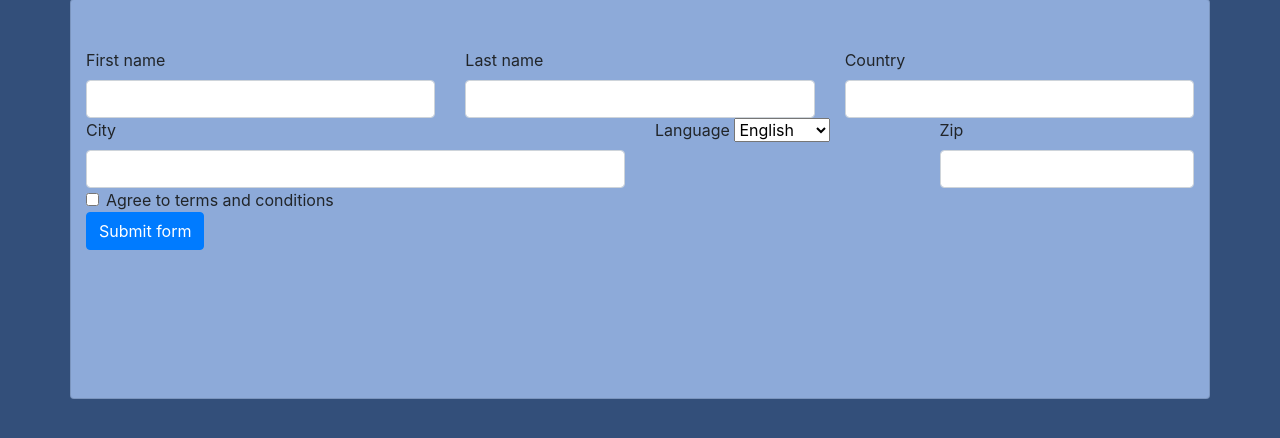
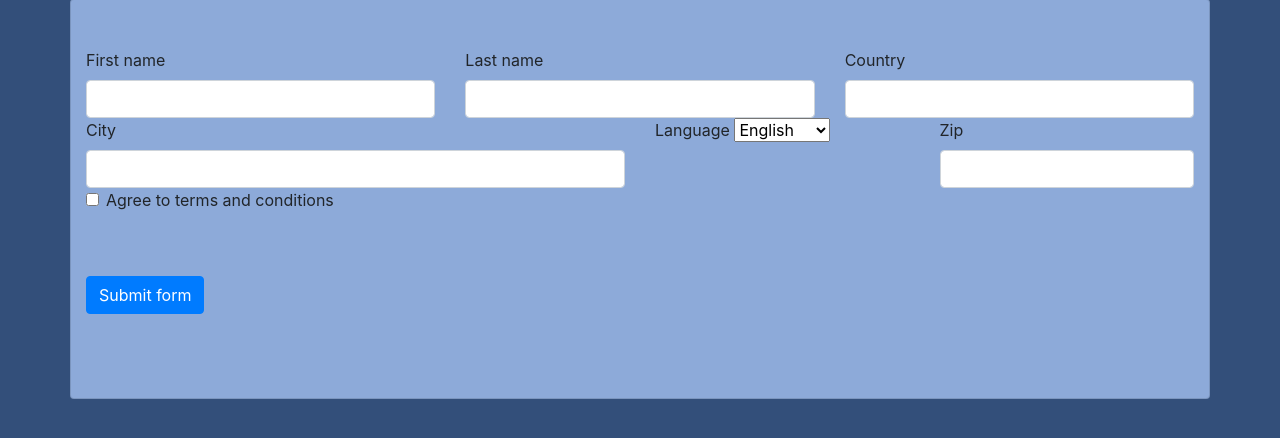
Before and after one commit to ayushhagarwal/Registration-Form-Validation, a Flask app: page / in a window 1280 px wide. Shown: the part 257-695 px from the top of the page. Run offline with Flask 2, Linux system fonts and the light colour scheme; some libraries are stand-ins or nearby versions.

Commit message:
css changes on the form

```diff
--- a/static/css/index.css
+++ b/static/css/index.css
@@ -17,3 +17,6 @@ body {
     padding-top: 3rem;
     margin-top: 200px;
 }
+#button{
+    margin-top: 4rem;
+}
--- a/templates/index.html
+++ b/templates/index.html
@@ -86,7 +86,7 @@
               </div>
             </div>
             <div class="col-12">
-              <button class="btn btn-primary" type="submit">Submit form</button>
+              <button class="btn btn-primary" type="submit" id="button">Submit form</button>
             </div>
           </form>
     </div>
```
